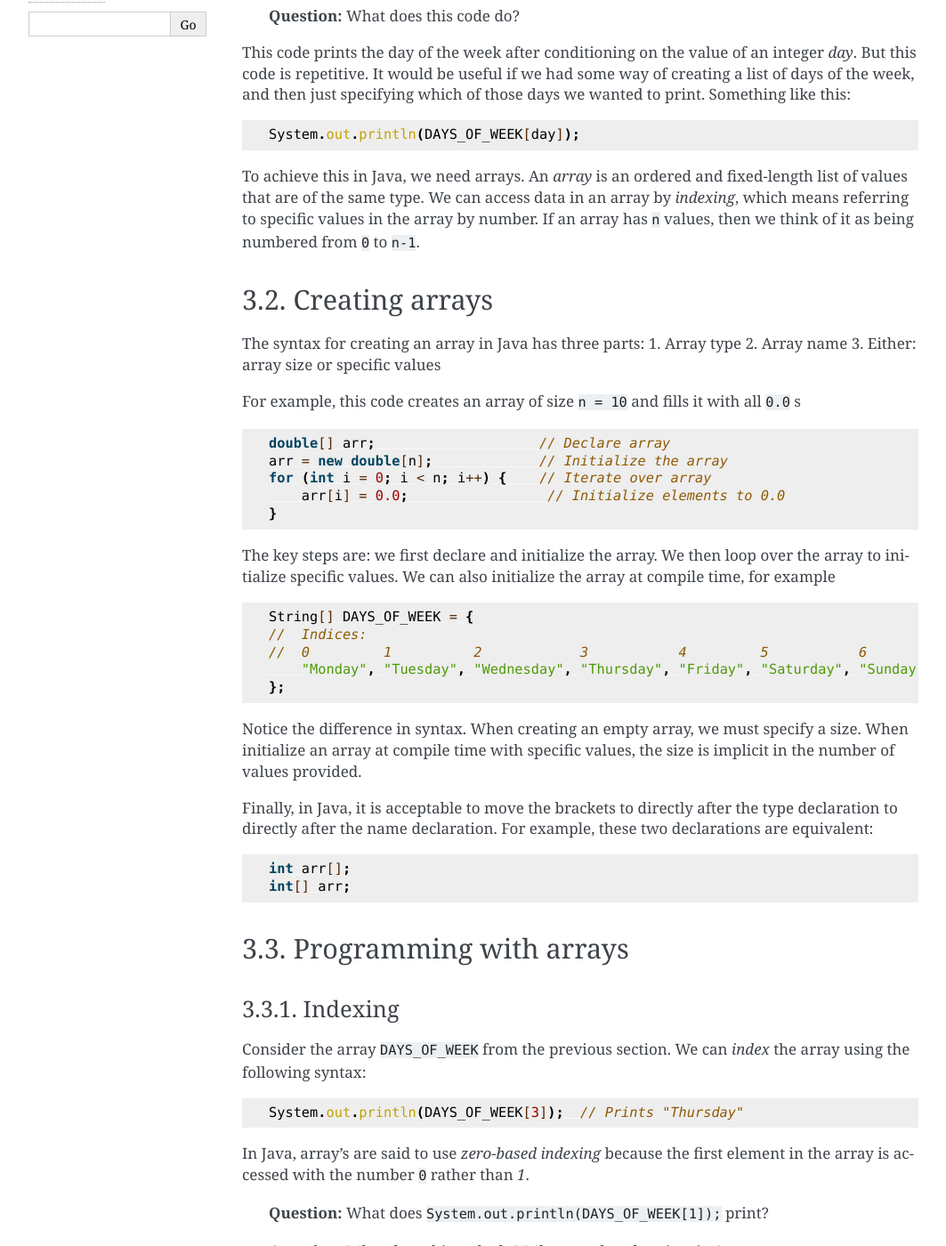
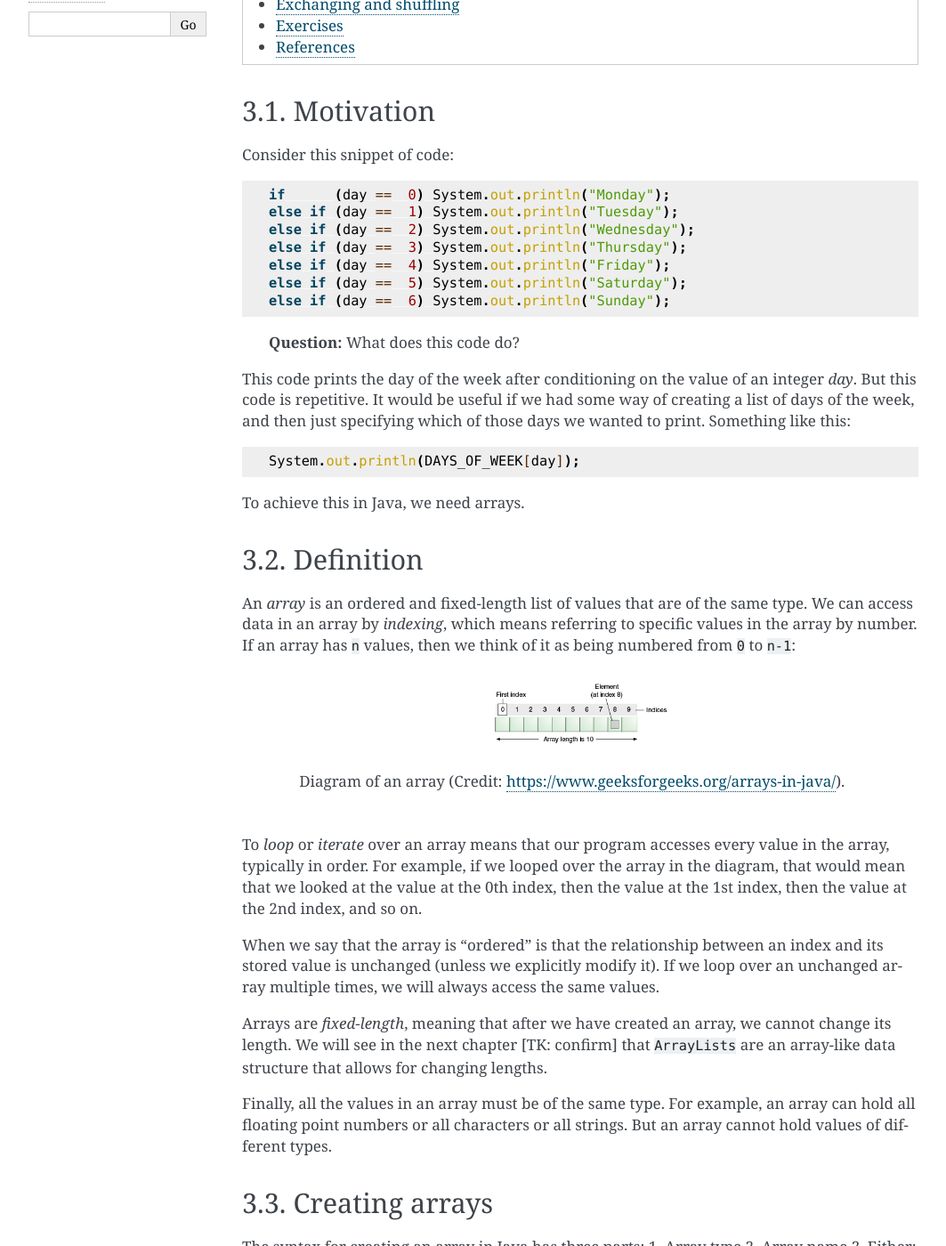
Before and after one commit to pti-cs/pti-cs-103, a Sphinx documentation site: the page built from docs/source/arrays.rst, in a window 1280 px wide and 1400 px high, scrolled down 380 px. Shown: the whole window at 89% size, without its empty margins (98-1161 px from the left). Built offline with Sphinx 7.4.7, drawn with Linux system fonts in a browser that asks for light colours; some of the changed text lies outside the part shown.

Commit message:
Styling. Arrays and ArrayLists. Code directory.

```diff
--- a/docs/source/arrays-arraylists.rst
+++ b/docs/source/arrays.rst
@@ -4,7 +4,7 @@ Arrays
 .. contents:: Topics
   :local:
   :depth: 1
-  :blanklinks: none
+  :backlinks: none
 
 Motivation
 ----------
@@ -31,7 +31,26 @@ This code prints the day of the week after conditioning on the value of an integ
 
 	System.out.println(DAYS_OF_WEEK[day]);
 
-To achieve this in Java, we need arrays. An *array* is an ordered and fixed-length list of values that are of the same type. We can access data in an array by *indexing*, which means referring to specific values in the array by number. If an array has :code:`n` values, then we think of it as being numbered from :code:`0` to :code:`n-1`.
+To achieve this in Java, we need arrays.
+
+Definition
+----------
+
+An *array* is an ordered and fixed-length list of values that are of the same type. We can access data in an array by *indexing*, which means referring to specific values in the array by number. If an array has :code:`n` values, then we think of it as being numbered from :code:`0` to :code:`n-1`:
+
+.. figure:: images/array-diagram.png
+	:align: center
+	:scale: 60%
+
+	Diagram of an array (Credit: https://www.geeksforgeeks.org/arrays-in-java/).
+
+To *loop* or *iterate* over an array means that our program accesses every value in the array, typically in order. For example, if we looped over the array in the diagram, that would mean that we looked at the value at the 0th index, then the value at the 1st index, then the value at the 2nd index, and so on.
+
+When we say that the array is "ordered" is that the relationship between an index and its stored value is unchanged (unless we explicitly modify it). If we loop over an unchanged array multiple times, we will always access the same values.
+
+Arrays are *fixed-length*, meaning that after we have created an array, we cannot change its length. We will see in the next chapter [TK: confirm] that :code:`ArrayLists` are an array-like data structure that allows for changing lengths.
+
+Finally, all the values in an array must be of the same type. For example, an array can hold all floating point numbers or all characters or all strings. But an array cannot hold values of different types.
 
 Creating arrays
 ---------------
@@ -41,8 +60,7 @@ The syntax for creating an array in Java has three parts:
 2. Array name
 3. Either: array size or specific values
 
-For example, this code creates an array of size :code:`n = 10` and fills it with all :code:`0.0`
-s
+For example, this code creates an array of size :code:`n = 10` and fills it with all :code:`0.0` s
 
 .. code:: java
 
@@ -71,11 +89,9 @@ Finally, in Java, it is acceptable to move the brackets to directly after the ty
 	int arr[];
 	int[] arr;
 
-Programming with arrays
------------------------
 
 Indexing
-~~~~~~~~
+--------
 
 Consider the array :code:`DAYS_OF_WEEK` from the previous section. We can *index* the array using the following syntax:
 
@@ -99,7 +115,7 @@ In Java, array's are said to use *zero-based indexing* because the first element
 		System.out.println(sum / arr.length);
 
 Array length
-~~~~~~~~~~~~
+------------
 
 As mentioned previously, arrays are *fixed-length*. After you have created an array, it's length is unchangeable. You can access the length of an array :code:`arr[]` with the code :code:`arr.length`.
 
@@ -108,7 +124,7 @@ As mentioned previously, arrays are *fixed-length*. After you have created an ar
 	**Exercise:** Write a :code:`for` loop to print the days of the week in order (Monday through Sunday) using an array rather than seven :code:`System.out.println` function calls.
 
 Default initialization
-~~~~~~~~~~~~~~~~~~~~~~
+----------------------
 
 In Java, the default initial values for numeric primitive types is :code:`0` and :code:`false` for the :code:`boolean` type.
 
@@ -122,10 +138,10 @@ In Java, the default initial values for numeric primitive types is :code:`0` and
 		    arr[i] = 0.0;
 		}
 
-		Rewrite this code to be a single line.
+	Rewrite this code to be a single line.
 
 Bounds checking
-~~~~~~~~~~~~~~~
+---------------
 
 Consider this snippet of code.
 
@@ -147,6 +163,9 @@ This kind of bug is called an "off-by-one error" and is so common... well, it ha
 	.. code:: java
 
 		int[] arr = new int[100];
+		for (int i = 0; i < array.length; i++) {
+		    arr[i] = i;
+		}
 		for (int i = 100; i > 0; --i) {
 		    System.out.println(arr[i]);
 		}
@@ -159,6 +178,59 @@ This kind of bug is called an "off-by-one error" and is so common... well, it ha
 		for (???) {
 		    System.out.println(arr[i]);
 		}
+
+Empty arrays
+------------
+
+	**Question:** This code prints five values, one per line, but we never specified which values. What do you think it prints?
+
+	.. code:: java
+
+		int[] arr = new int[5];
+		for (int i = 0; i < arr.length; i++) {
+		    System.out.println(arr[i]);
+		}
+
+In Java, an unitialized or empty array is given a default value:
+
+- For :code:`int`, :code:`short`, :code:`byte`, or :code:`long`, the default value is :code:`0`.
+- For :code:`float` or :code:`double`, the default value is :code:`0.0`.
+- For :code:`boolean` values, the default value is :code:`false`.
+- For :code:`char`, the default value is the null character :code:`'\u0000'`.
+
+Note that an array can be partially initialized.
+
+	**Question:** What does this code print?
+
+	.. code:: java
+
+		char[] alphabet = new char[26];
+		alphabet[0] = 'a';
+		alphabet[1] = 'b';
+		for (int i = 0; i < alphabet.length; i++) {
+		    System.out.println(alphabet[i]);
+		}
+
+Enhanced for loop
+-----------------
+
+So far, we have seen how to iterate over arrays by indexing each element with a number:
+
+.. code:: java
+
+	char[] vowels = {'a', 'e', 'i', 'o', 'u'};
+	for (int i = 0; i < vowels.length; ++ i) {
+	    System.out.println(vowels[i]);
+	}
+
+We can perform the same iteration without using indices using an "enhanced :code:`for` loop" or :code:`for-each` loops:
+
+.. code:: java
+
+	char[] vowels = {'a', 'e', 'i', 'o', 'u'};
+	for (char item: vowels) {
+	    System.out.println(item);
+	}
 
 Exchanging and shuffling
 ------------------------
@@ -217,7 +289,39 @@ To shuffle the array, consider the following code:
 		    arr[i] = i;
 		}
 
-3. Write a program :code:`HowMany.java` that takes an arbitrary number of command line arguments and prints how many there are.
+3. **Rewrite this snippet using an enhanced** :code:`for-each` **loop (for now, it is okay to re-define the array):**
+
+	.. code:: java
+
+		char[] vowels = {'a', 'e', 'i', 'o', 'u'};
+		for (int i = array.length; i >= 0; i--) {
+		    char letter = vowels[i];
+		    System.out.println(letter);
+		}
+
+5. **Write a program that uses** :code:`for` **loops to print the following pattern:**
+
+	.. code::
+
+		1********
+
+		12*******
+
+		123******
+
+		1234*****
+
+		12345****
+
+		123456***
+
+		1234567**
+
+		12345678*
+
+		123456789
+
+4. **Write a program** :code:`HowMany.java` **that takes an arbitrary number of command line arguments and prints how many there are.**
 
 References
 ----------
--- a/docs/source/conf.py
+++ b/docs/source/conf.py
@@ -110,22 +110,15 @@
 # -- Options for LaTeX output ------------------------------------------------
 
 latex_elements = {
-    'extraclassoptions': 'openany,oneside'
+    'extraclassoptions': 'openany,oneside',
+
     # The paper size ('letterpaper' or 'a4paper').
-    #
-    # 'papersize': 'letterpaper',
+    'papersize': 'letterpaper',
 
-    # The font size ('10pt', '11pt' or '12pt').
-    #
-    # 'pointsize': '10pt',
+    'preamble': r'\usepackage{style}',
 
-    # Additional stuff for the LaTeX preamble.
-    #
-    # 'preamble': '',
-
-    # Latex figure (float) alignment
-    #
-    # 'figure_align': 'htbp',
+    # Disable fncychap.
+    'fncychap': ''
 }
 
 # Grouping the document tree into LaTeX files. List of tuples
@@ -136,6 +129,7 @@
      'Prison Teaching Initiative', 'manual'),
 ]
 
+latex_additional_files = ['style.sty']
 
 # -- Options for manual page output ------------------------------------------
 
--- a/docs/source/index.rst
+++ b/docs/source/index.rst
@@ -7,4 +7,5 @@ PTI CS 103 Lectures
 
    introduction
    numbering-systems
-   arrays-arraylists
+   arrays
+   arraylists
```
Also changed, not shown: other parts of docs/source/arrays.rst (+4 -4 lines), docs/source/arraylists.rst (added, +173 -0 lines), docs/source/images/array-diagram.png (added), 5 other files.
